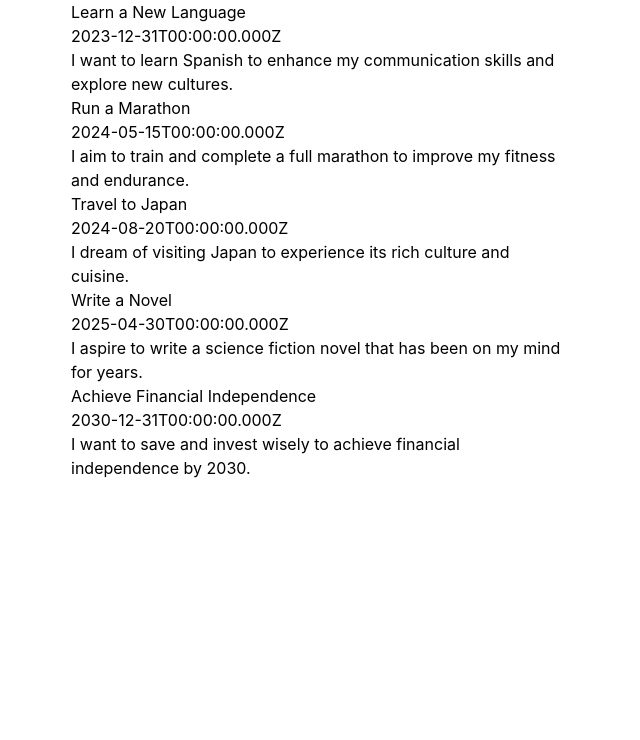
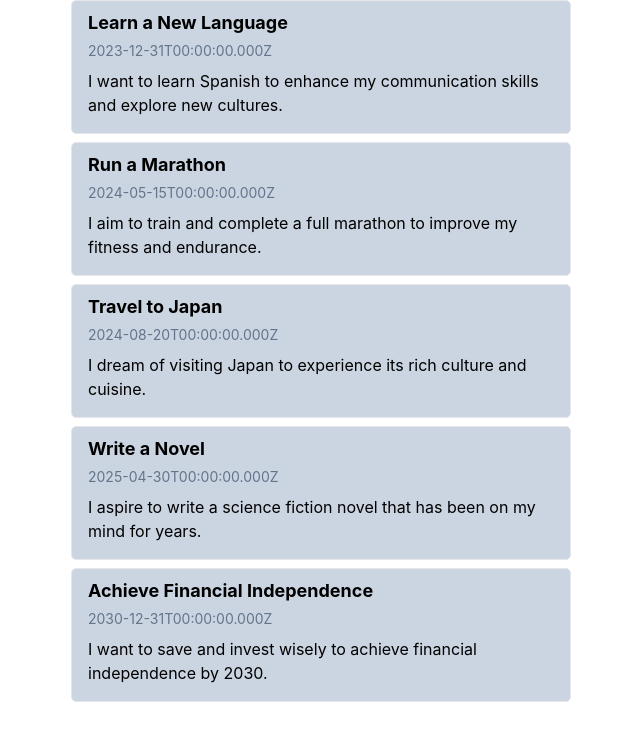
Before and after one commit to prozdrljivac/goal_getter, a React (Create React App) app in the folder webapp/: page / in a window 1280 px wide. Shown: the top 740 px of the page, without its empty margins (319-959 px from the left). Built offline with nearby package versions, Linux system fonts and the light colour scheme.

Commit message:
Add style to goal and goal-list

```diff
--- a/webapp/src/Pages/GoalListPage.tsx
+++ b/webapp/src/Pages/GoalListPage.tsx
@@ -3,7 +3,7 @@ import goals from "../utils/dummy-goals.json";
 
 export const GoalListPage = () => {
   return (
-    <div className="m-auto w-[500px]">
+    <div className="m-auto w-[500px] h-screen overflow-auto">
       {goals.data.map((goal) => (
         <Goal
           key={goal.id}
--- a/webapp/src/components/Goal/Goal.tsx
+++ b/webapp/src/components/Goal/Goal.tsx
@@ -6,10 +6,10 @@ interface GoalProps {
 
 export const Goal = ({ title, description, date }: GoalProps) => {
   return (
-    <div>
-      <h1>{title}</h1>
-      <p>{date.toISOString()}</p>
-      <p>{description}</p>
+    <div className="mb-2 px-4 py-2 bg-slate-300 border rounded-[5px]">
+      <h1 className="mb-1 text-lg font-bold">{title}</h1>
+      <p className="mb-2 text-sm text-slate-500">{date.toISOString()}</p>
+      <p className="mb-2">{description}</p>
     </div>
   );
 };
--- a/webapp/src/index.css
+++ b/webapp/src/index.css
@@ -15,3 +15,24 @@ code {
   font-family: source-code-pro, Menlo, Monaco, Consolas, "Courier New",
     monospace;
 }
+
+/* width */
+::-webkit-scrollbar {
+  width: 10px;
+}
+
+/* Track */
+::-webkit-scrollbar-track {
+  background: #f1f1f1;
+}
+
+/* Handle */
+::-webkit-scrollbar-thumb {
+  background: #888;
+  border-radius: 5px;
+}
+
+/* Handle on hover */
+::-webkit-scrollbar-thumb:hover {
+  background: #555;
+}
```
